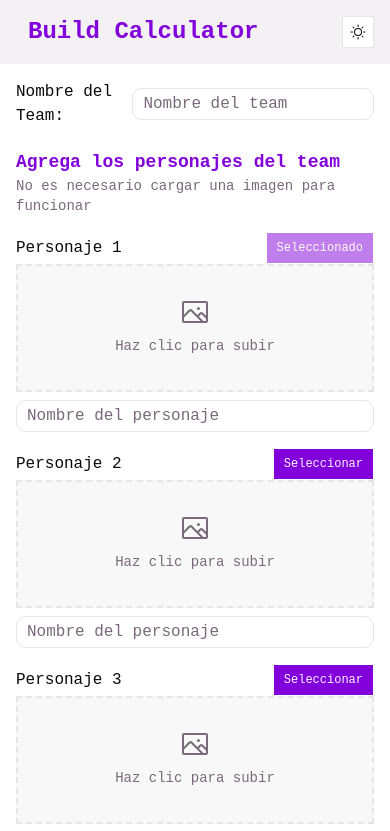
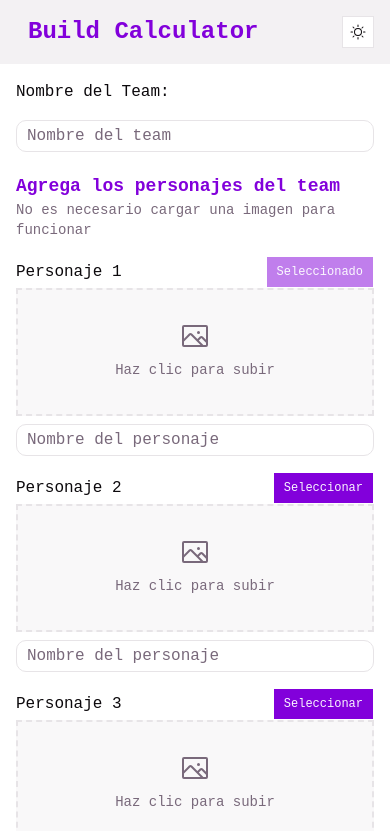
Before and after one commit to NicolasZero/hsr-build-calculator, a React (Vite) app: page / in a window 390 px wide. Shown: the top 831 px of the page. Built offline with nearby package versions, Linux system fonts and the light colour scheme.

Commit message:
mini ajustes esteticos

```diff
--- a/src/components/BaseStats.tsx
+++ b/src/components/BaseStats.tsx
@@ -8,7 +8,7 @@
     const { team, selectedCharacter } = useTeam()
 
     return (
-        <fieldset className='grid grid-cols-3 gap-4'>
+        <fieldset className='grid grid-cols-2 md:grid-cols-3 gap-4'>
             <div className='col-span-full'>
                 <h2 className='font-semibold text-lg text-primary dark:text-fuchsia-600'>Stats de: <span className='text-secondary-foreground'>{team[selectedCharacter]?.name || 'Sin especificar'}</span></h2>
             </div>
--- a/src/components/teamBuilderForm.tsx
+++ b/src/components/teamBuilderForm.tsx
@@ -31,7 +31,7 @@
 
     return (
         <form onSubmit={(e) => e.preventDefault()} className='flex flex-col gap-5 p-4 md:py-8 md:px-6'>
-            <fieldset className='flex items-center gap-4'>
+            <fieldset className='flex flex-col md:flex-row md:items-center gap-4'>
                 <label htmlFor="teamName" className='md:text-nowrap'>Nombre del Team:</label>
                 <Input id="teamName" type="text" placeholder="Nombre del team" />
             </fieldset>
```
